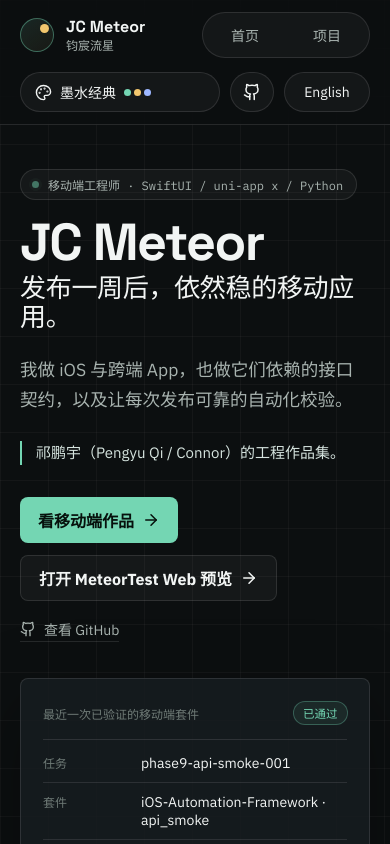
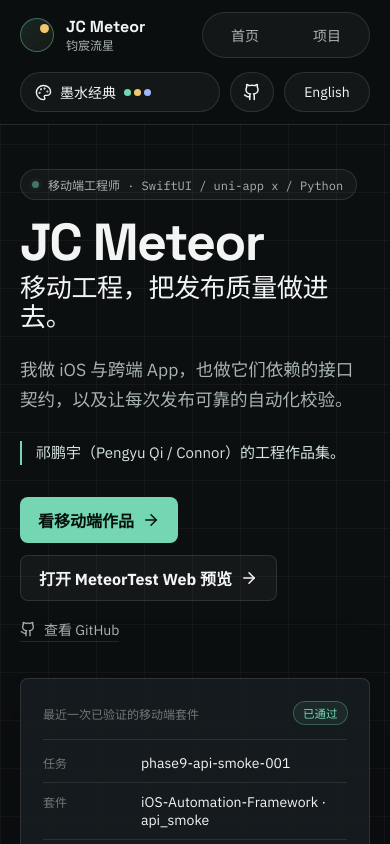
Before and after one commit to JunchenMeteor/junchen-meteor, a Next.js app: page /zh-CN in a window 390 px wide. Shown: the top 844 px of the page. Built offline with nearby package versions, Linux system fonts and the light colour scheme.

Commit message:
[Feature] Use a release-quality headline on the homepage
- Replace the hero headline with Mobile engineering with release quality built in
- Give the footer tagline its own line instead of repeating the hero

```diff
--- a/src/content/site.ts
+++ b/src/content/site.ts
@@ -13,8 +13,8 @@ export const site = {
   psRecord: "陕公网安备61011302002507号",
   psHref: "https://beian.mps.gov.cn/#/query/webSearch?code=61011302002507",
   tagline: {
-    en: "iOS and cross-platform mobile engineering, with release quality built in.",
-    zh: "iOS 与跨端移动工程，把发布质量做进流程里。"
+    en: "iOS and cross-platform apps, from interface contract to release checks.",
+    zh: "iOS 与跨端应用，从接口契约到发布校验。"
   },
   intro: {
     en: "I build iOS and cross-platform apps, the API contracts they depend on, and the automated checks that keep each release dependable.",
@@ -38,7 +38,7 @@ export const navItems = {
 export const homeCopy = {
   en: {
     eyebrow: "Mobile engineering portfolio",
-    heroTitle: "Mobile apps that still work the week after release.",
+    heroTitle: "Mobile engineering with release quality built in.",
     primaryCta: "See the mobile work",
     previewCta: "Open MeteorTest Web Preview",
     secondaryCta: "View GitHub",
@@ -149,7 +149,7 @@ export const homeCopy = {
   },
   zh: {
     eyebrow: "移动工程作品集",
-    heroTitle: "发布一周后，依然稳的移动应用。",
+    heroTitle: "移动工程，把发布质量做进去。",
     primaryCta: "看移动端作品",
     previewCta: "打开 MeteorTest Web 预览",
     secondaryCta: "查看 GitHub",
```
